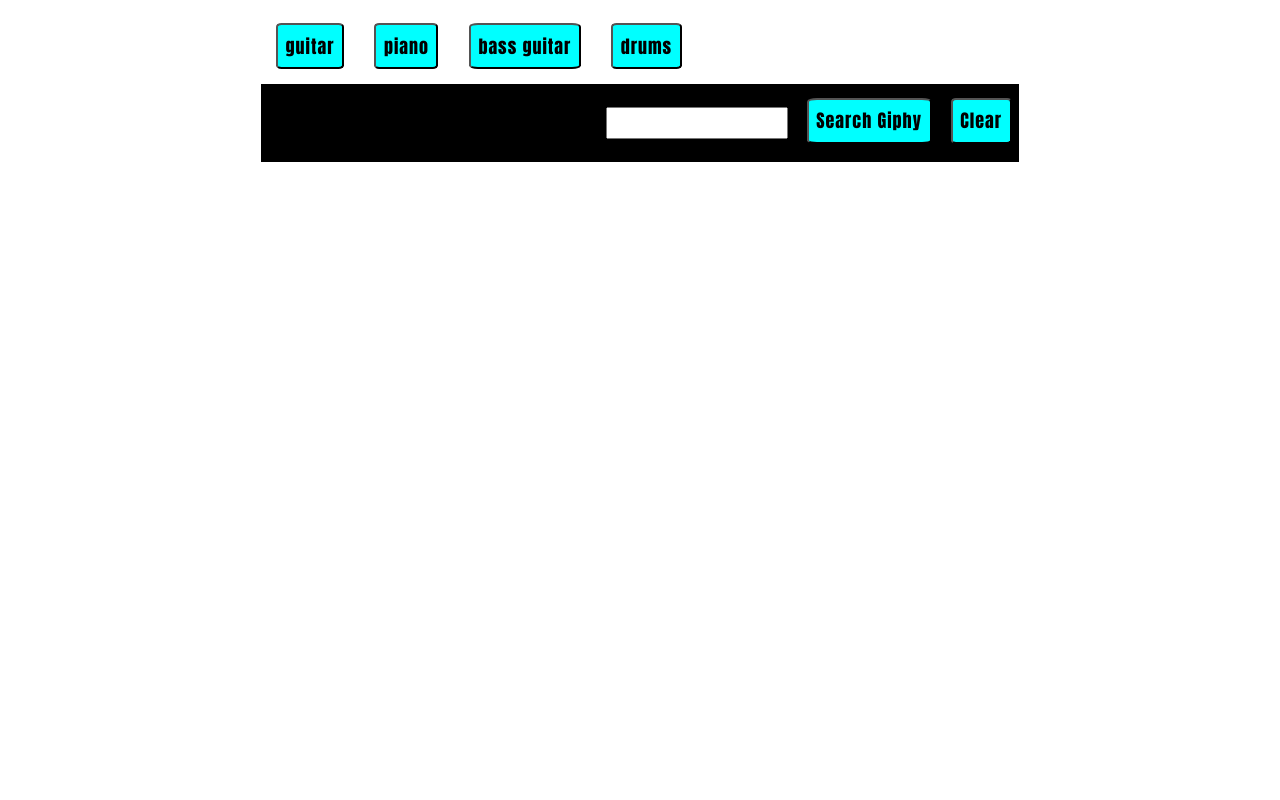
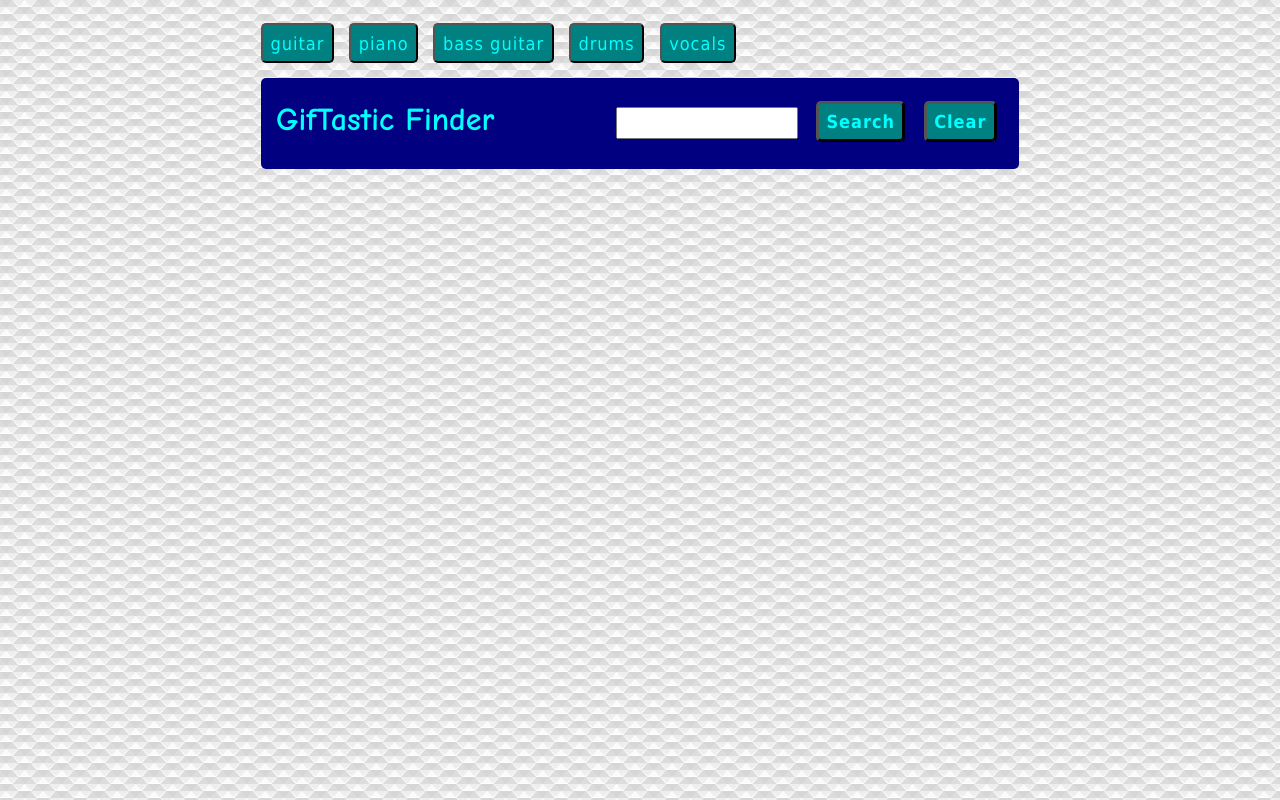
Before and after one commit to sito44/sito44.github.io, a plain HTML site: page gifTastic-Api-app/index.html in a window 1280 px wide. Drawn offline with nearby package versions, Linux system fonts and the light colour scheme.

Commit message:
js edits, css edits, images added for background pattern

```diff
--- a/gifTastic-Api-app/assets/css/style.css
+++ b/gifTastic-Api-app/assets/css/style.css
@@ -1,45 +1,71 @@
+body {
+    background-image: url(../images/vaio_hard_edge.png);
+    background-attachment: fixed;
+}
+
 main {
     margin: auto;
     width: 60%;
 }
 
+.pad {
+    padding: 2%;
+}
+
 form {
     text-align: right;
-    background-color: black;
+    background-color: navy;
+    border-radius: 5px;
+}
+
+h1 {
+    float: left;
+    font-family: 'Comic Sans MS', ariel;
+    color: aqua;
+    font-weight: 600;
+    margin: 1% 0 3% 0;
 }
 
 input {
     height: 26px;
     font-size: 16px;
-    margin: 3% 1% 3% 0;
+    margin: 0 1% 2% 0;
     font-family: 'Comic Sans MS', ariel;
 }
 
 button {
-    margin: 2%;
+    margin: 2% 2% 2% 0;
     font-size: 18px;
-    border-radius: 8%;
+    border-radius: 5px;
     padding: 1%;
-    font-family: 'Impact', sans-serif;
+    font-family: 'Tahoma', sans-serif;
     letter-spacing: 1px;
-    background-color: aqua;
+    background-color: teal;
+    color: aqua;
 }
 
 .formButtons {
     margin: 1%;
-
+    font-weight: 600;
+    border-width: 3px;
 }
 
 img {
     width: 100%;
+    border: 2px solid aqua;
+    border-radius: 5px;
 }
 
 .boxDiv {
     border: 1px solid gray;
+    border-radius: 5px;
     box-sizing: border-box;
     padding: 2%;
-    margin: 3%;
+    margin: 3% 3% 3% 0;
     display: inline-block;
+    background-color: navy;
+    color: aqua;
+    font-family: 'Tahoma', sans-serif;
 }
 
 #gifContainer {
--- a/gifTastic-Api-app/assets/js/app.js
+++ b/gifTastic-Api-app/assets/js/app.js
@@ -1,10 +1,10 @@
+'use strict';
 $(function() {
 
     // API Key iOM9JW08IZGUoafA81f21vLOld9Jrruy
-    'use strict';
     var btnContainer = $('#buttonContainer');
     var gifContainer = $('#gifContainer');
-    var instrumentTheme = ['guitar', 'piano', 'bass guitar', 'drums', ];
+    var instrumentTheme = ['guitar', 'piano', 'bass guitar', 'drums', 'vocals'];
     var responseArray;
 
     function createButtons() {
@@ -13,7 +13,6 @@ $(function() {
             var btn = $('<button>');
             btn.addClass('btnHandler');
             btn.text(instrument);
-            console.log(btn);
             btnContainer.append(btn);
 
         }
@@ -43,9 +42,9 @@ $(function() {
 
             gifContainer.empty();
             responseArray = response.data;
-console.log(responseArray);
+
             for (var gifData of responseArray) {
-                console.log(responseArray);
+
                 var stillImg = gifData.images.fixed_width_still.url;
                 var gifImg = gifData.images.fixed_width.url;
                 var imgContainer = $('<div>');
@@ -64,6 +63,7 @@ console.log(responseArray);
                 gifContainer.append(imgContainer);
 
             }
+
             $('.imgHandler').on('click', function() {
 
                 var state = $(this).attr("data-state");
@@ -87,11 +87,13 @@ console.log(responseArray);
     $('#searchSubmit').on("click", function(event) {
         event.preventDefault();
         addButton();
+        $('#searchGifs').val("");
     });
-    $('#clearData').on("click", function(event){
-    	event.preventDefault();
-    	btnContainer.empty();
-    	gifContainer.empty();
-    	instrumentTheme = [];
+    $('#clearData').on("click", function(event) {
+        event.preventDefault();
+        btnContainer.empty();
+        gifContainer.empty();
+        $('#searchGifs').val("");
+        instrumentTheme = [];
     });
 });
--- a/gifTastic-Api-app/index.html
+++ b/gifTastic-Api-app/index.html
@@ -14,9 +14,12 @@
     <main>
         <div id="buttonContainer"></div>
         <form action="" method="post">
-            <input type="text" id="searchGifs">
-            <button id="searchSubmit" class="formButtons">Search Giphy</button>
-            <button id="clearData" class="formButtons">Clear</button>
+            <div class="pad">
+                <h1>GifTastic Finder</h1>
+                <input type="text" id="searchGifs">
+                <button id="searchSubmit" class="formButtons">Search</button>
+                <button id="clearData" class="formButtons">Clear</button>
+            </div>
         </form>
         <div id="gifContainer"></div>
     </main>
```
Also changed, not shown: gifTastic-Api-app/assets/images/vaio_hard_edge.png (added), gifTastic-Api-app/assets/images/vaio_hard_edge_@2X.png (added).
